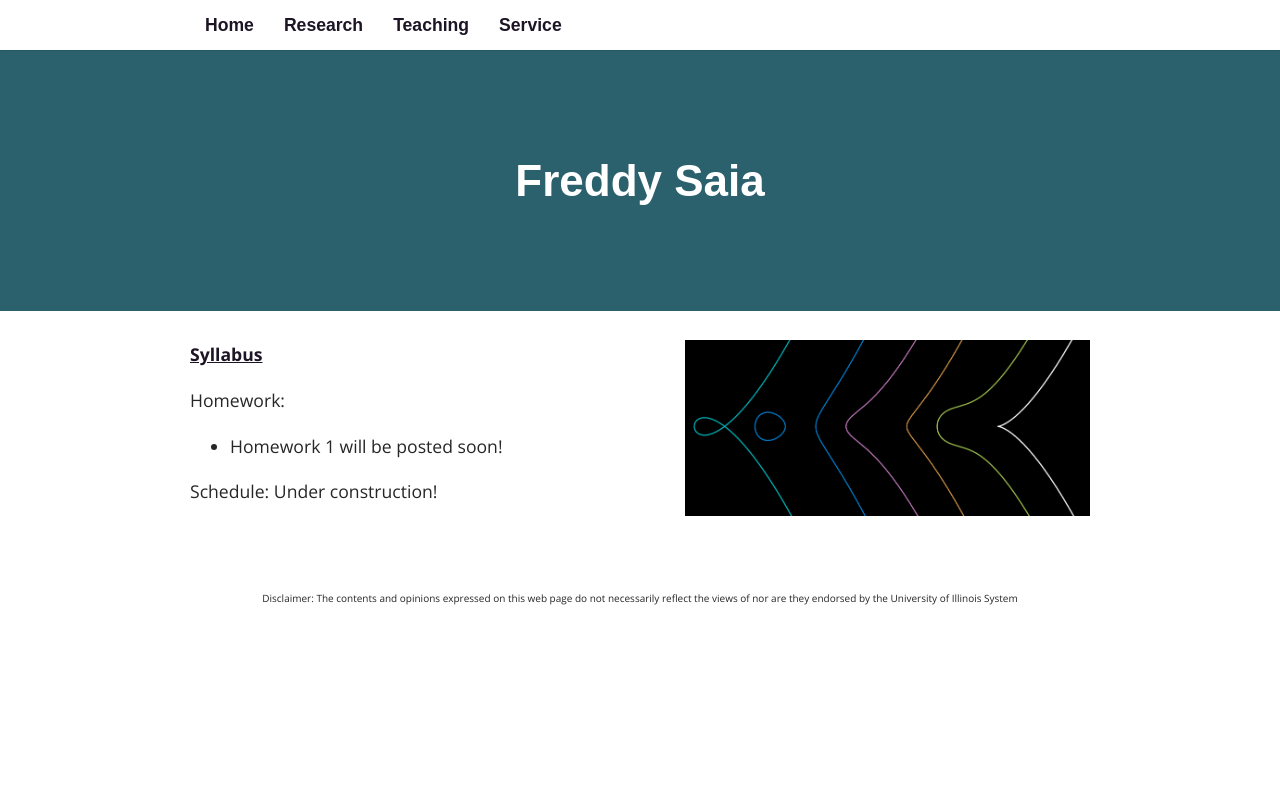
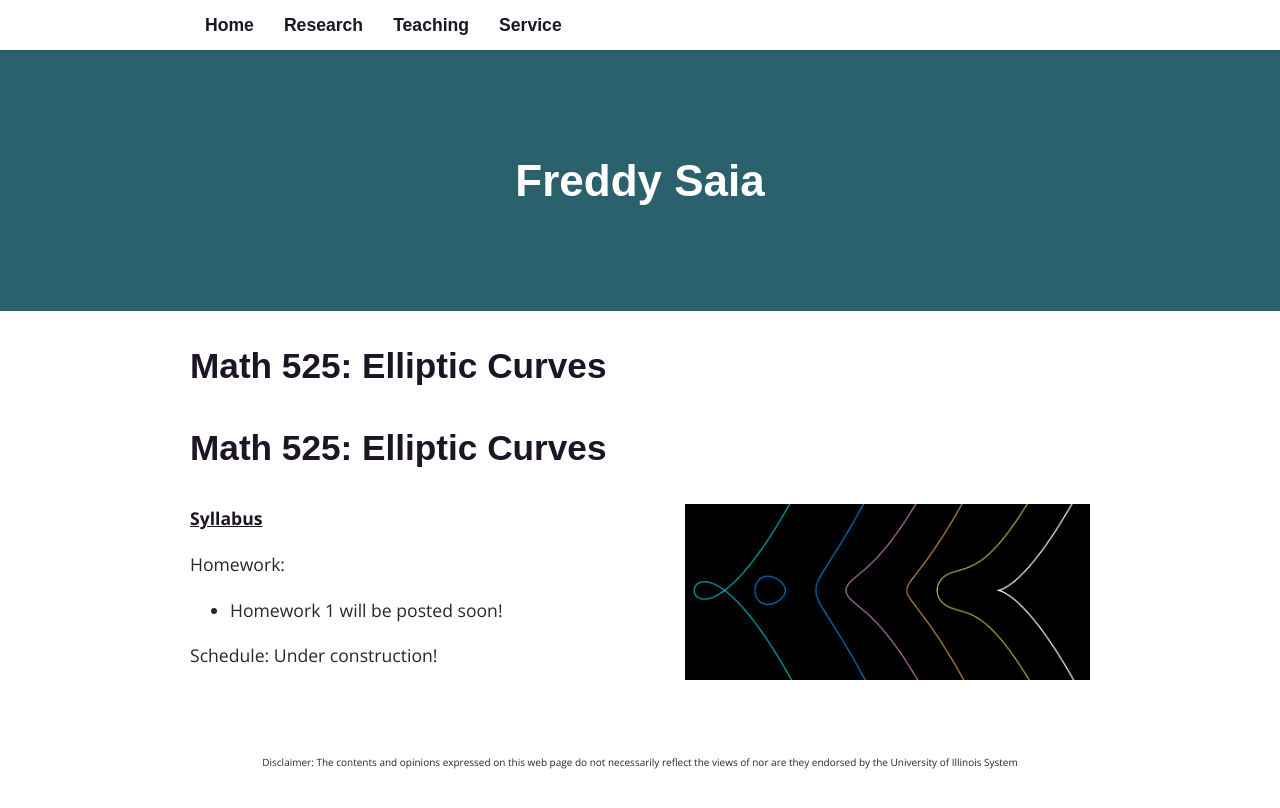
Before and after one commit to fsaia/site, a Jekyll site: the page built from _pages/05_math_525.md, in a window 1280 px wide. Shown: the top 808 px of the page. Built offline with Jekyll 4.4.1, drawn with Linux system fonts in a browser that asks for light colours; some web fonts are replaced; our own code applies the rules of GitHub Pages for plain Markdown files.

Commit message:
Add files via upload

```diff
--- a/_pages/05_math_525.md
+++ b/_pages/05_math_525.md
@@ -5,6 +5,8 @@
 permalink: /math_525/
 exclude: true
 ---
+
+## Math 525: Elliptic Curves
 
 <img src='EC.png' style="float:right; width:45%; margin:0px;"/>
 
```
